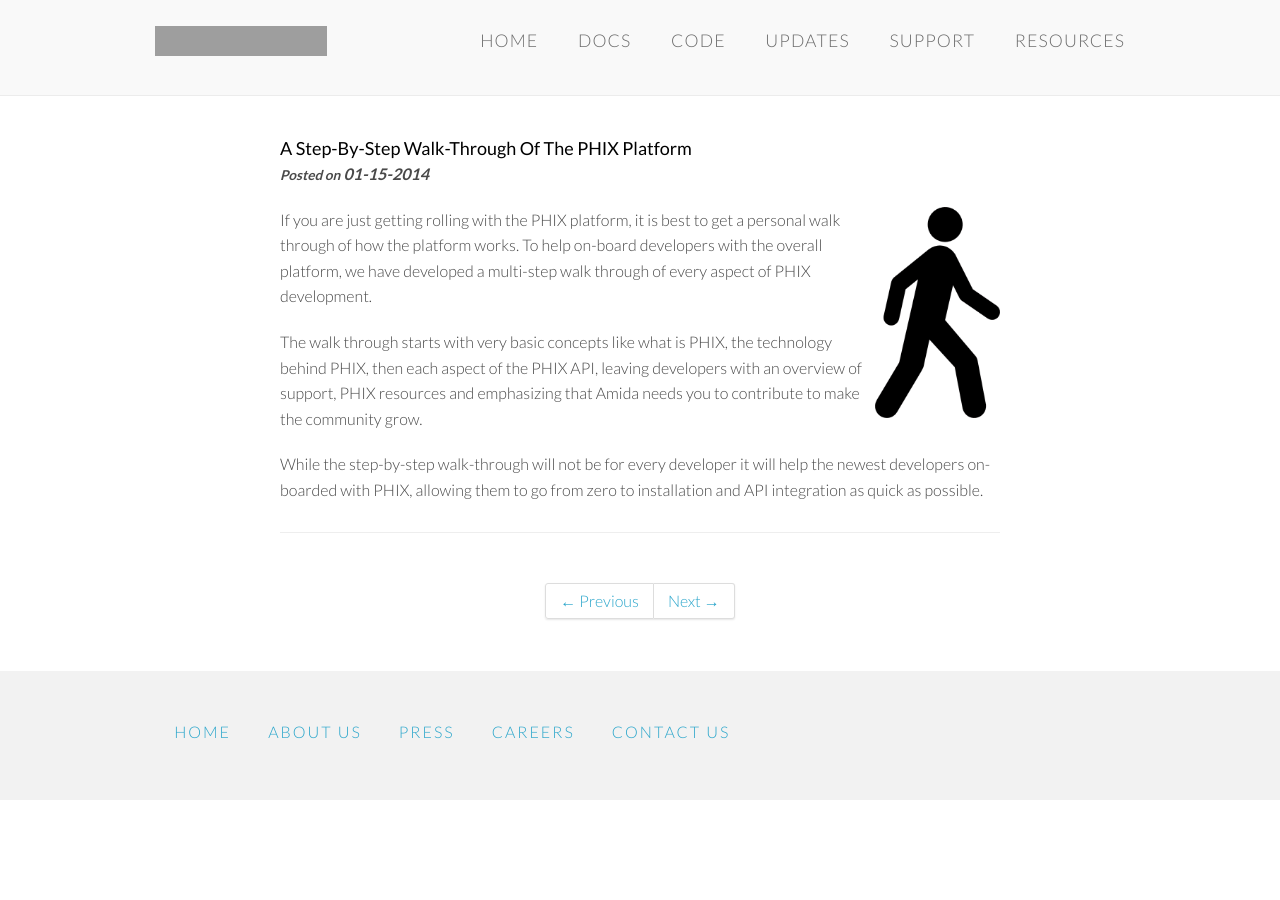
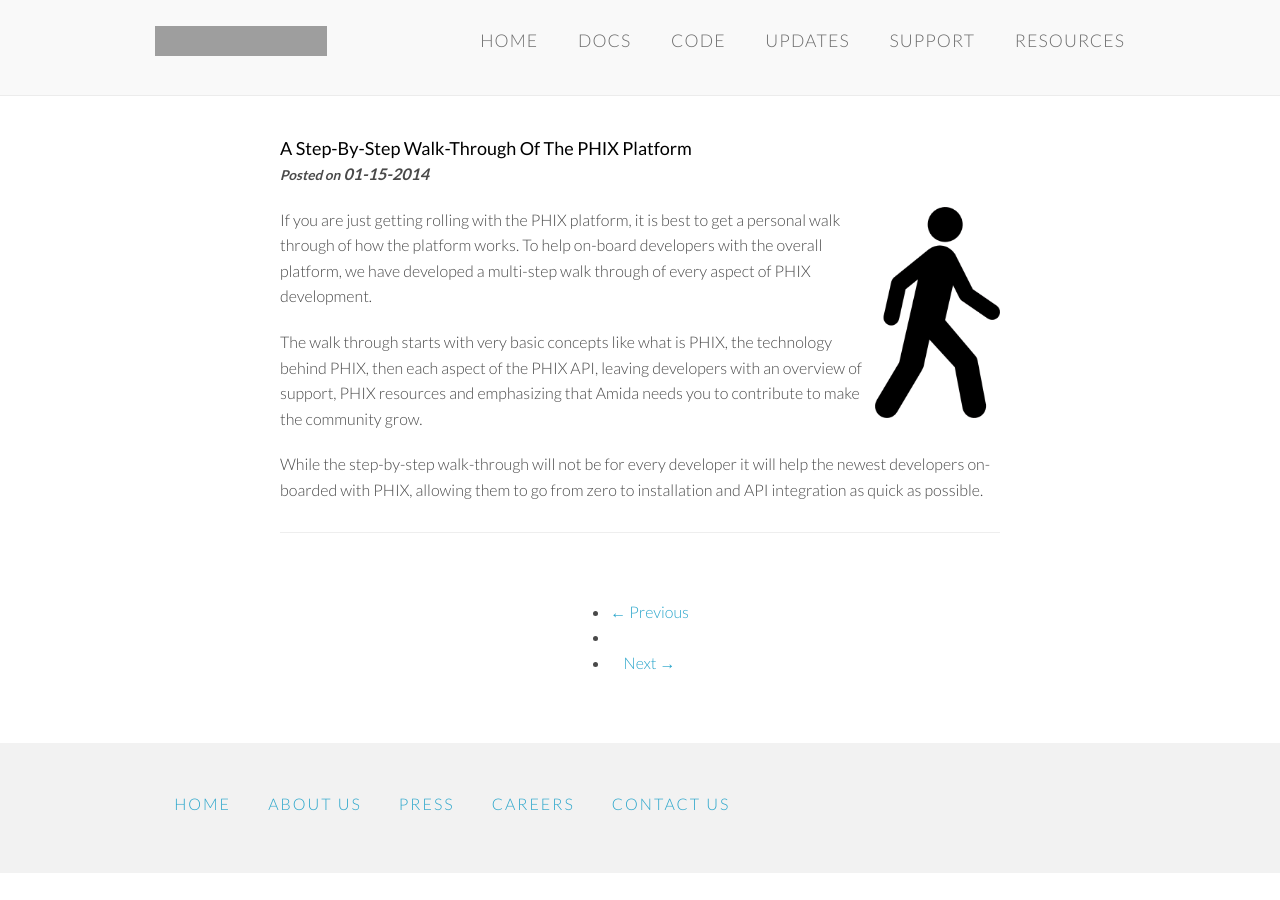
Before and after one commit to amida-tech/developers.amida.com, a Jekyll site: the page built from _posts/2014-01-15-a-step-by-step-walk-through-of-the-phix-platform.md, in a window 1280 px wide. Built offline with Jekyll 4.4.1, drawn with Linux system fonts in a browser that asks for light colours; nearby versions of some CDN libraries; grey boxes are pictures that could not be loaded.

Commit message:
update CSS

```diff
--- a/css/style.css
+++ b/css/style.css
@@ -1700,8 +1700,10 @@
     -webkit-border-radius:3px;
     border-radius:3px}
 .panel {
-	border-style:solid;border-width:1px;border-color:#d9d9d9;margin-bottom:1.25em;padding:1.25em;background:#f2f2f2;
-    }
+    border-style:solid;
+    border-width:1px;
+    border-color:#d9d9d9;
+    background:#FFF}
 .panel>:first-child {
     margin-top:0}
 .panel>:last-child {
@@ -2690,50 +2692,3 @@
     content:'\e91a'}
 .icon-up-thin:before {
     content:'\e88e'}
-
-/* ------- pagination -------- */
-
-.pagination {
-  height: 36px;
-}
-
-.pagination ul {
-  display: inline-block;
-  margin: 0;
-  padding: 0;
-  -webkit-border-radius: 3px;
-  -moz-border-radius: 3px;
-  border-radius: 3px;
-  -webkit-box-shadow: 0 1px 2px rgba(0, 0, 0, 0.1);
-  -moz-box-shadow: 0 1px 2px rgba(0, 0, 0, 0.1);
-  box-shadow: 0 1px 2px rgba(0, 0, 0, 0.1);
-}
-
-.pagination li {
-  display: inline;
-}
-
-.pagination li:first-child a {
-  border-left-width: 1px;
-  -webkit-border-radius: 3px 0 0 3px;
-  -moz-border-radius: 3px 0 0 3px;
-  border-radius: 3px 0 0 3px;
-}
-
-.pagination li:last-child a {
-  -webkit-border-radius: 0 3px 3px 0;
-  -moz-border-radius: 0 3px 3px 0;
-  border-radius: 0 3px 3px 0;
-}
-
-.pagination a {
-  float: left;
-  padding: 0 14px;
-  line-height: 34px;
-  border: 1px solid #DDD;
-  border-left-width: 0;
-}
-
-.pagination a:hover, .active a {
-  background-color: whiteSmoke;
-}
```
Also changed, not shown: css/bootstrap.min.css.
